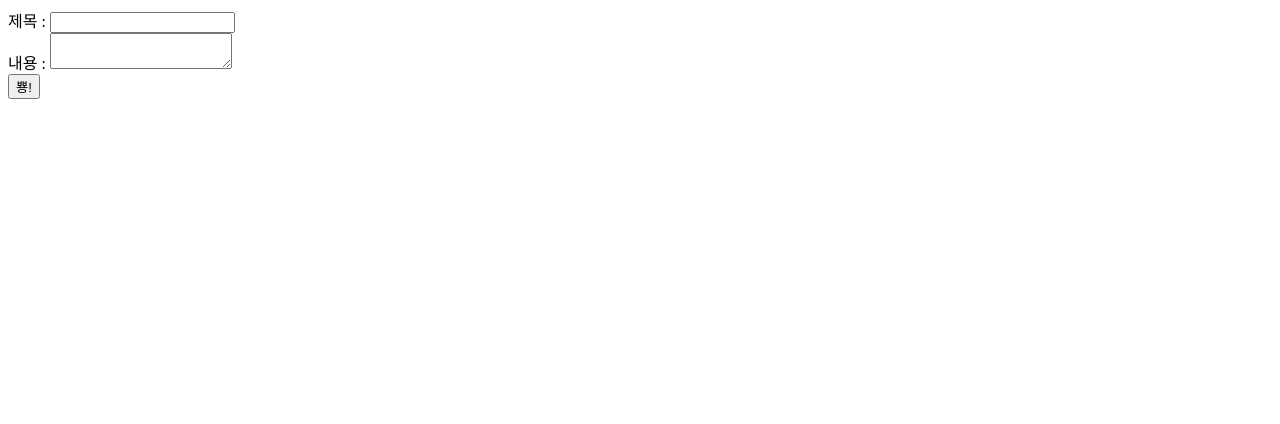
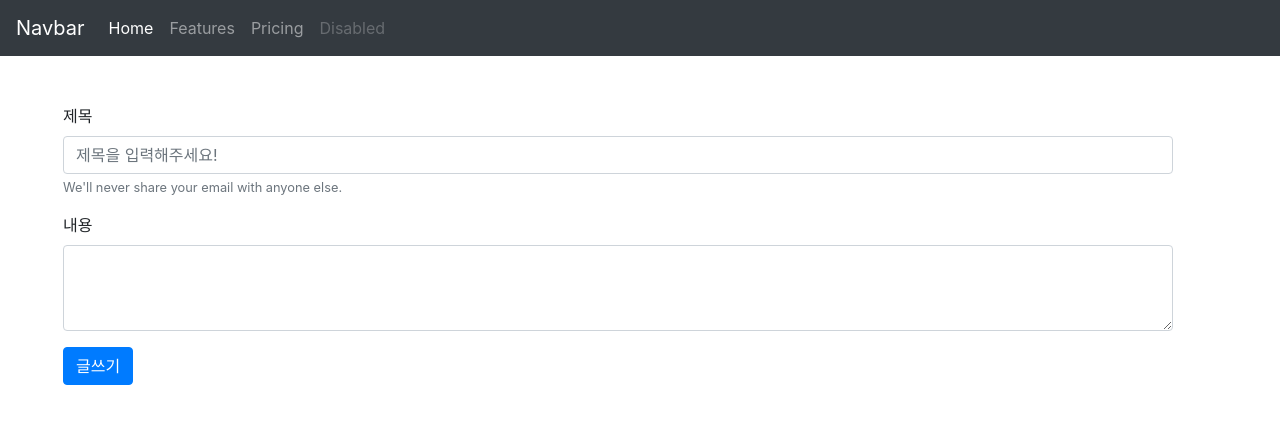
Before and after one commit to hwanginbeom/flask-crud, a Flask app: page /posts/new in a window 1280 px wide. Shown: the top 424 px of the page. Run offline with Flask 2, Linux system fonts and the light colour scheme; some libraries are stand-ins or nearby versions.

Commit message:
CRUD-finally

```diff
--- a/app.py
+++ b/app.py
@@ -12,8 +12,10 @@ migrate = Migrate(app,db) # flask에서 디비를 쉽게 쓰게 하기 위해
 
 @app.route("/")
 def index():
-    posts=Post.query.all()
+    #SELECT * FROM posts ORDER BY id DESC;
+    posts=Post.query.order_by(Post.id.desc()).all()
     #SELECT * FROM posts;
+    #asc <->desc
     return render_template("index.html", posts=posts)
 
 @app.route("/posts/new")
@@ -71,3 +73,31 @@ def update(id):
     #UPDATAE posts SET title = "hihi"
     #WHERE id = 2;
     return redirect("/posts/{}".format(post.id))
+
+
+#Post.query.filter_by(title="1").first(
+#SELECT COUNT(*) FROM posts
+#WHERE title = '1';
+
+#Post.query.filter_by(title="1").all()
+#SELECT * FROM posts
+#WHERE title = '1';
+
+
+
+#Post.query.filter_by(title="1").first()
+#SELECT * FROM posts
+#WHERE title = '1';
+
+#Post.query.filter(Post.title != "1").all()
+#SELECT * FROM posts
+#WHERE title != '1';
+
+#Post.query.filter(Post.title.like("%1%")).all()
+#SELECT * FROM posts;
+#WHERE title LIKE '%1%';
+
+#from sqlarchemy import and_ , or_
+#Post.query.filter(and_(Post.title=='1' , Post.comtemt == '1')
+#SELECT * FROM posts
+#WHERE title ="1" AND content = "1"
--- a/templates/layout.html
+++ b/templates/layout.html
@@ -1,10 +1,38 @@
-<!DOCTYPE html>
+<!Doctype html>
 <html>
     <head>
-        <title> 게시판</title>
+        <title>게시판</title>
+        <link rel="stylesheet" href="https://stackpath.bootstrapcdn.com/bootstrap/4.1.3/css/bootstrap.min.css" integrity="sha384-MCw98/SFnGE8fJT3GXwEOngsV7Zt27NXFoaoApmYm81iuXoPkFOJwJ8ERdknLPMO" crossorigin="anonymous">
     </head>
     <body>
-        {% block body %}
-        {% endblock %}
+        <nav class="navbar navbar-expand-lg navbar-dark bg-dark">
+          <a class="navbar-brand" href="#">Navbar</a>
+          <button class="navbar-toggler" type="button" data-toggle="collapse" data-target="#navbarNav" aria-controls="navbarNav" aria-expanded="false" aria-label="Toggle navigation">
+            <span class="navbar-toggler-icon"></span>
+          </button>
+          <div class="collapse navbar-collapse" id="navbarNav">
+            <ul class="navbar-nav">
+              <li class="nav-item active">
+                <a class="nav-link" href="#">Home <span class="sr-only">(current)</span></a>
+              </li>
+              <li class="nav-item">
+                <a class="nav-link" href="#">Features</a>
+              </li>
+              <li class="nav-item">
+                <a class="nav-link" href="#">Pricing</a>
+              </li>
+              <li class="nav-item">
+                <a class="nav-link disabled" href="#">Disabled</a>
+              </li>
+            </ul>
+          </div>
+        </nav>
+        <div class="container m-5">
+            {% block body %}
+            {% endblock %}
+        </div>
+        <script src="https://code.jquery.com/jquery-3.3.1.slim.min.js" integrity="sha384-q8i/X+965DzO0rT7abK41JStQIAqVgRVzpbzo5smXKp4YfRvH+8abtTE1Pi6jizo" crossorigin="anonymous"></script>
+        <script src="https://cdnjs.cloudflare.com/ajax/libs/popper.js/1.14.3/umd/popper.min.js" integrity="sha384-ZMP7rVo3mIykV+2+9J3UJ46jBk0WLaUAdn689aCwoqbBJiSnjAK/l8WvCWPIPm49" crossorigin="anonymous"></script>
+        <script src="https://stackpath.bootstrapcdn.com/bootstrap/4.1.3/js/bootstrap.min.js" integrity="sha384-ChfqqxuZUCnJSK3+MXmPNIyE6ZbWh2IMqE241rYiqJxyMiZ6OW/JmZQ5stwEULTy" crossorigin="anonymous"></script>
     </body>
 </html>
--- a/templates/new.html
+++ b/templates/new.html
@@ -1,9 +1,20 @@
 {% extends "layout.html" %}
 {% block body %}
-<!--작성된 게시글을 모두 보여주는 곳  -->
+<!--<form action="/post" method="POST">-->
+<!--    제목 : <input type="text" name="title"><br>-->
+<!--    내용 : <textarea name="content"></textarea><br>-->
+<!--    <input type="submit" value="뿅!">-->
+<!--</form>-->
 <form action="/post" method="POST">
-    제목 : <input type="text" name="title"/><br>
-    내용 : <textarea name="content"></textarea><br>
-    <input type="submit" value="뿅!"/>
+  <div class="form-group">
+    <label for="exampleInputEmail1">제목</label>
+    <input type="text" name="title" class="form-control" id="exampleInputEmail1" aria-describedby="emailHelp" placeholder="제목을 입력해주세요!">
+    <small id="emailHelp" class="form-text text-muted">We'll never share your email with anyone else.</small>
+  </div>
+  <div class="form-group">
+    <label for="exampleFormControlTextarea1">내용</label>
+    <textarea name="content" class="form-control" id="exampleFormControlTextarea1" rows="3"></textarea>
+  </div>
+  <button type="submit" class="btn btn-primary">글쓰기</button>
 </form>
 {% endblock %}
```
Also changed, not shown: templates/index.html (+25 -14 lines), templates/update.html (+17 -0 lines).
